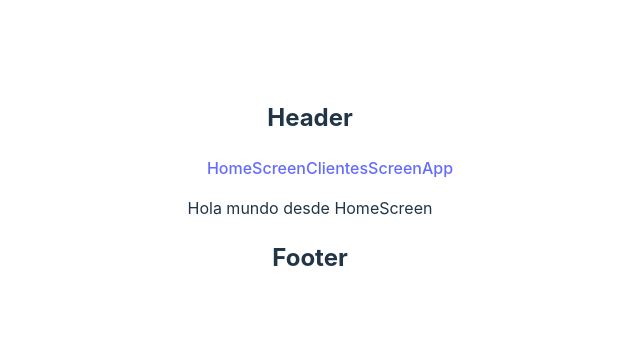
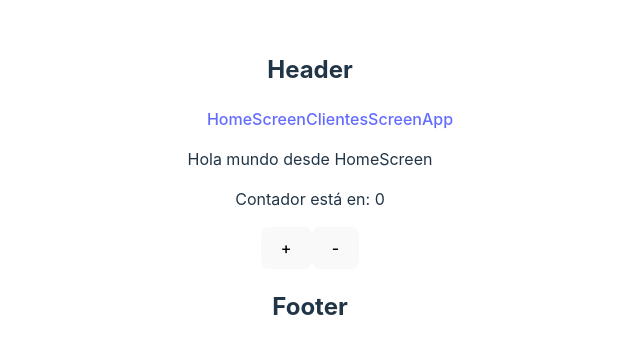
Before and after one commit to salvarez96/modulo5-diplomado-u-catalunya-react, a React (Vite) app: page /home in a window 1280 px wide. Shown: the part 212-566 px from the top of the page, without its empty margins (330-970 px from the left). Built offline with nearby package versions, Linux system fonts and the light colour scheme.

Commit message:
Add a basic counter with useState

```diff
--- a/src/screens/home/HomeScreen.jsx
+++ b/src/screens/home/HomeScreen.jsx
@@ -1,7 +1,15 @@
+import { useState } from "react"
+
 function HomeScreen() {
+
+  const [count, setCount] = useState(0)
+
   return (
     <>
       <p>Hola mundo desde HomeScreen</p>
+      <p>Contador está en: {count}</p>
+      <button onClick={() => setCount(count + 1)}>+</button>
+      <button onClick={() => setCount(count - 1)}>-</button>
     </>
   )
 }
```
